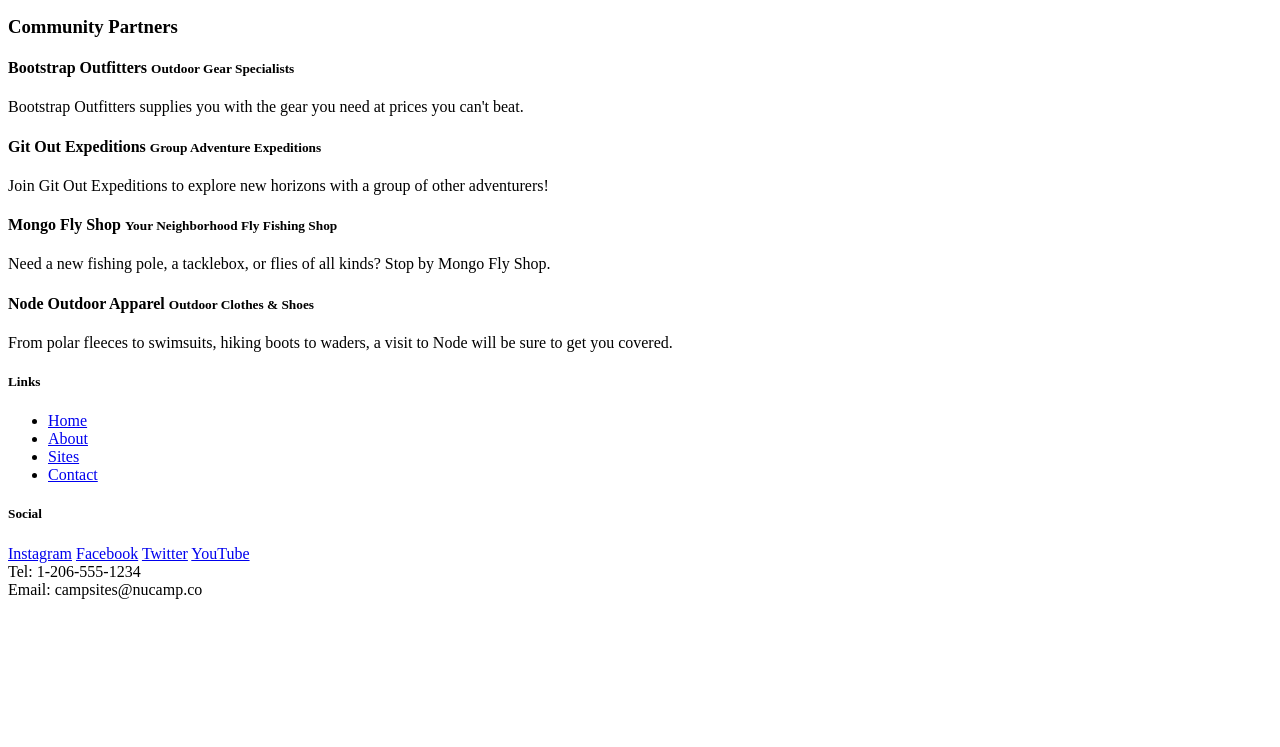
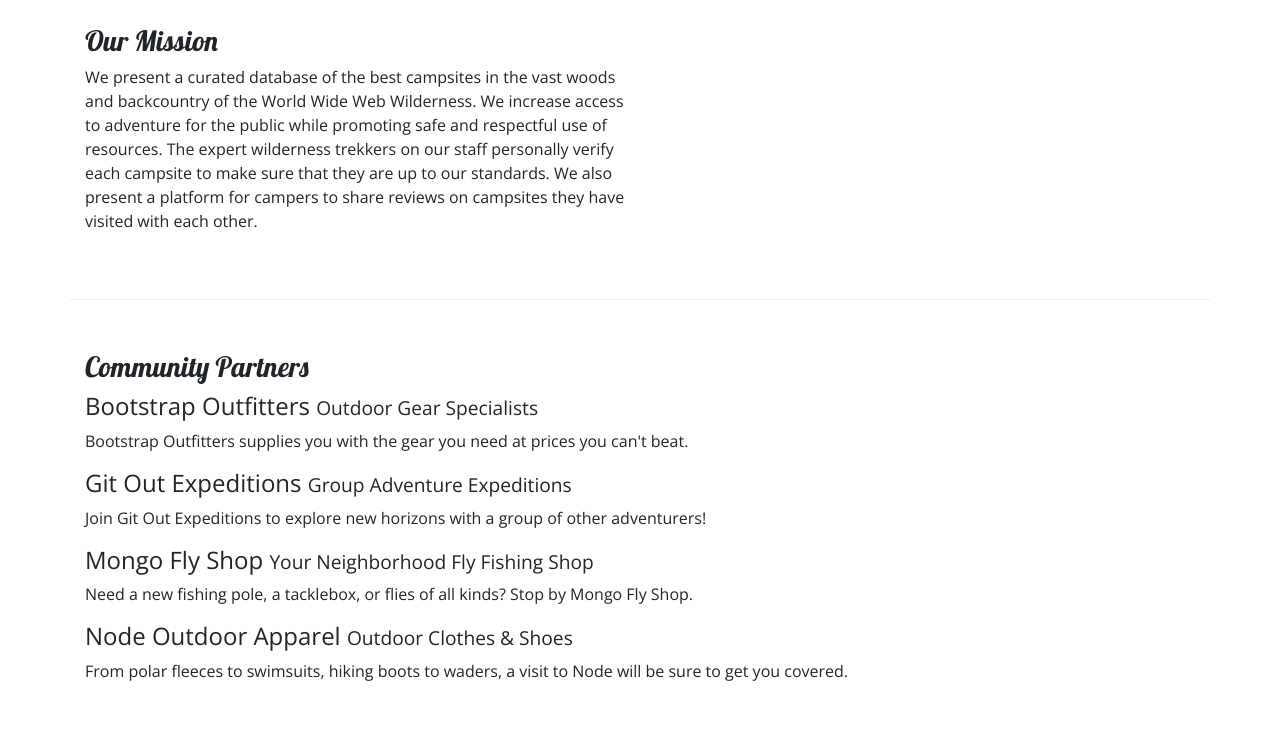
Before and after one commit to Abmiram/nucamp-bootstrap, a website: page aboutus.html in a window 1280 px wide. Shown: the part 292-1039 px from the top of the page. Before the commit the page ends 899 px from the top, so only its background shows below. Drawn offline with nearby package versions, Linux system fonts and the light colour scheme.

Commit message:
Finished laying out About Us page and links between index and about us.

```diff
--- a/aboutus.html
+++ b/aboutus.html
@@ -5,6 +5,13 @@
     <!-- Required meta tags always come first -->
     <meta charset="utf-8" />
     <meta name="viewport" content="width=device-width, initial-scale=1" />
+
+    <!-- Bootstrap CSS -->
+    <link rel="stylesheet" href="node_modules/bootstrap/dist/css/bootstrap.min.css" />
+
+    <!-- Additional CSS must be placed after Bootstrap CSS -->
+    <link rel="stylesheet" href="https://fonts.googleapis.com/css?family=Lobster|Open+Sans" />
+    <link rel="stylesheet" href="css/styles.css" />
 
     <title>NuCamp: A Better Way To Camp</title>
 </head>
@@ -22,32 +29,32 @@
         </div>
     </header>
 
-    <div>
-        <div>
-            <div>
+    <div class="container">
+        <div class="row">
+            <div class="col">
                <h2>About Us</h2>
                <hr />
             </div>
         </div>
 
-        <div>
-            <div>
+        <div class="row row-content">
+            <div class="col-sm-6">
                 <h3>Our Mission</h3>
                 <p>We present a curated database of the best campsites in the vast woods and backcountry of the World Wide Web Wilderness. We increase access to adventure for the public while promoting safe and respectful use of resources. The expert wilderness trekkers on our staff personally verify each campsite to make sure that they are up to our standards. We also present a platform for campers to share reviews on campsites they have visited with each other.</p>
             </div>
         </div>
 
-        <div>
-            <div>
+        <div class="row row-content">
+            <div class="col">
                 <h3>Community Partners</h3>
                 <h4>Bootstrap Outfitters <small>Outdoor Gear Specialists</small></h4>
-                <p>Bootstrap Outfitters supplies you with the gear you need at prices you can't beat.</p>
+                <p class="d-none d-sm-block">Bootstrap Outfitters supplies you with the gear you need at prices you can't beat.</p>
                 <h4>Git Out Expeditions <small>Group Adventure Expeditions</small></h4>
-                <p>Join Git Out Expeditions to explore new horizons with a group of other adventurers!</p>
+                <p class="d-none d-sm-block">Join Git Out Expeditions to explore new horizons with a group of other adventurers!</p>
                 <h4>Mongo Fly Shop <small>Your Neighborhood Fly Fishing Shop</small></h4>
-                <p>Need a new fishing pole, a tacklebox, or flies of all kinds? Stop by Mongo Fly Shop.</p>
+                <p class="d-none d-sm-block">Need a new fishing pole, a tacklebox, or flies of all kinds? Stop by Mongo Fly Shop.</p>
                 <h4>Node Outdoor Apparel <small>Outdoor Clothes & Shoes</small></h4>
-                <p>From polar fleeces to swimsuits, hiking boots to waders, a visit to Node will be sure to get you covered.</p>
+                <p class="d-none d-sm-block">From polar fleeces to swimsuits, hiking boots to waders, a visit to Node will be sure to get you covered.</p>
             </div>
         </div>
     </div>
@@ -59,7 +66,7 @@
                     <h5>Links</h5>
                     <ul class="list-unstyled">
                         <li><a href="index.html">Home</a></li>
-                        <li><a href="#">About</a></li>
+                        <li><a href="/aboutus.html">About</a></li>
                         <li><a href="#">Sites</a></li>
                         <li><a href="#">Contact</a></li>
                     </ul>
@@ -79,6 +86,11 @@
         </div>
     </footer>
 
+    <!-- jQuery must come first, then Popper.js, then the Bootstrap JavaScript plugins.-->
+    <script src="node_modules/jquery/dist/jquery.slim.min.js"></script>
+    <script src="node_modules/popper.js/dist/umd/popper.min.js"></script>
+    <script src="node_modules/bootstrap/dist/js/bootstrap.min.js"></script>
+
 </body>
 
 </html>
```
Also changed, not shown: index.html (+5 -5 lines).
